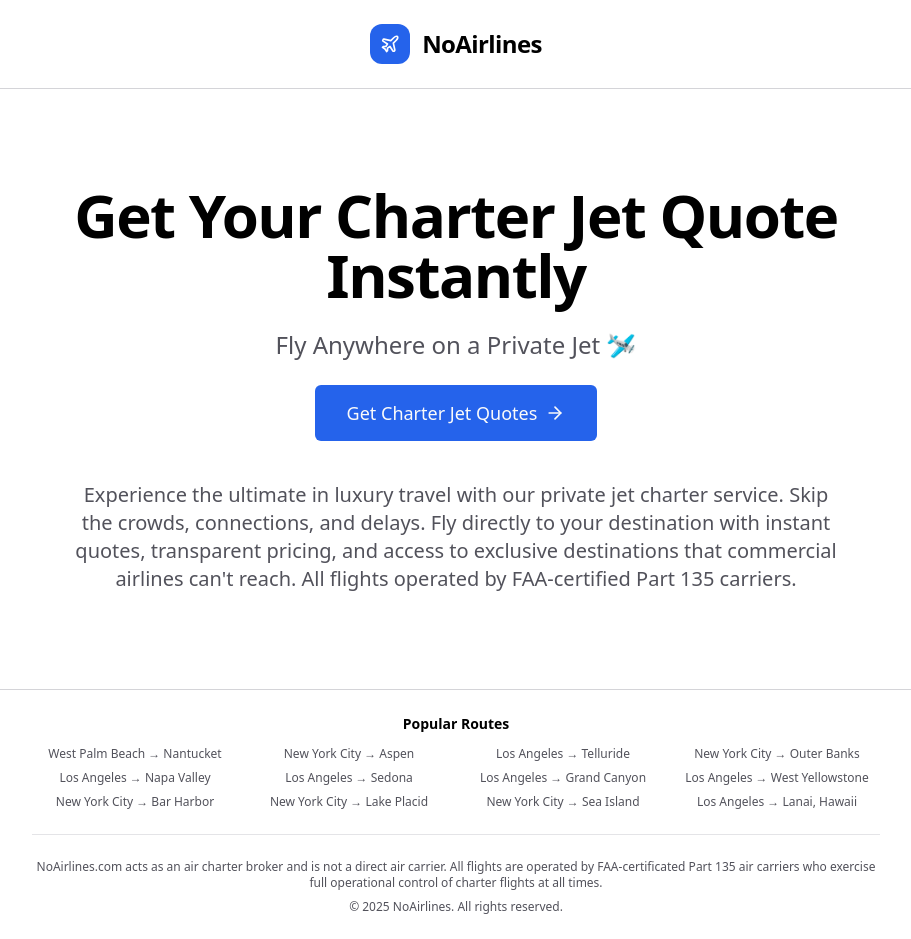
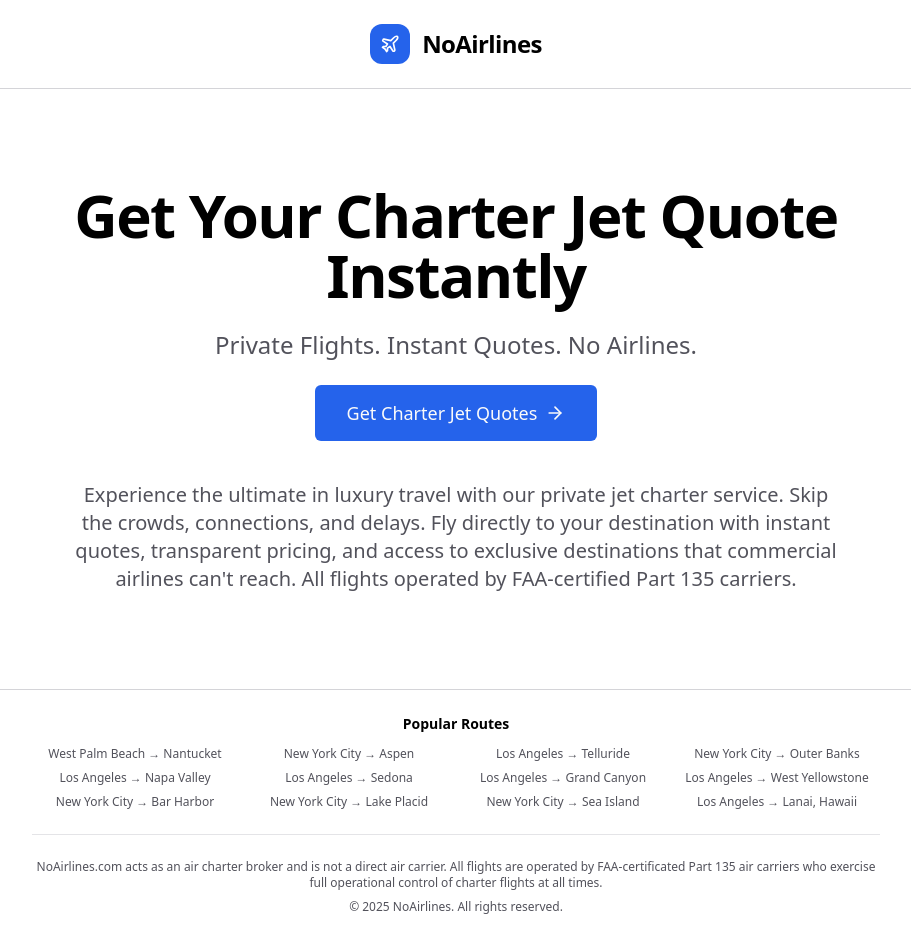
Before and after one commit to applierjobs-source/noairlines-website, a React (Vite) app: page / in a window 1280 px wide. Shown: the whole page, without its empty margins (184-1095 px from the left). Built offline with nearby package versions, Linux system fonts and the light colour scheme.

Commit message:
Change homepage subtitle to 'Private Flights. Instant Quotes. No Airlines.'

```diff
--- a/src/App.tsx
+++ b/src/App.tsx
@@ -708,7 +708,7 @@ function NoAirlinesBooking() {
                   Get Your Charter Jet Quote Instantly
                 </h1>
                 <p className="text-xl md:text-2xl text-zinc-600 font-medium">
-                  Fly Anywhere on a Private Jet 🛩
+                  Private Flights. Instant Quotes. No Airlines.
                 </p>
                 <Button
                   onClick={() => {
```
